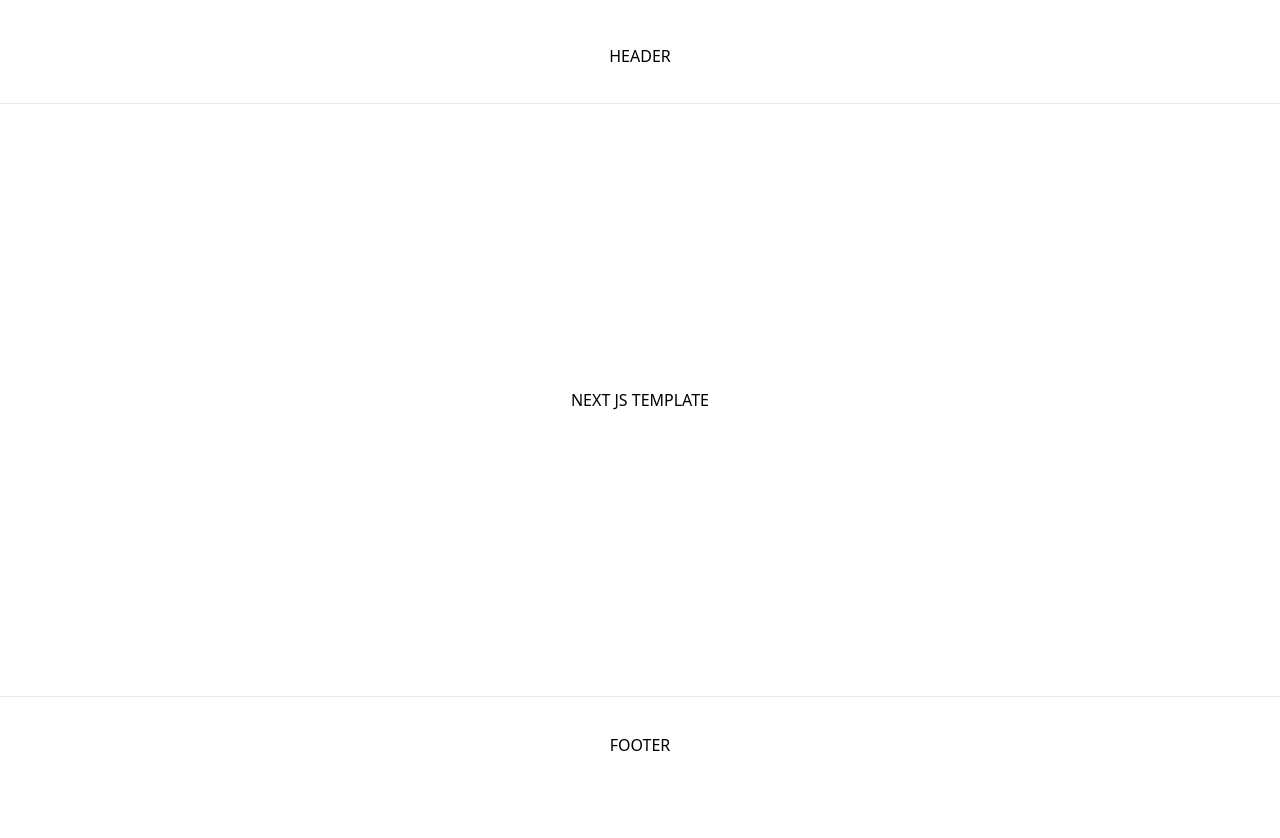
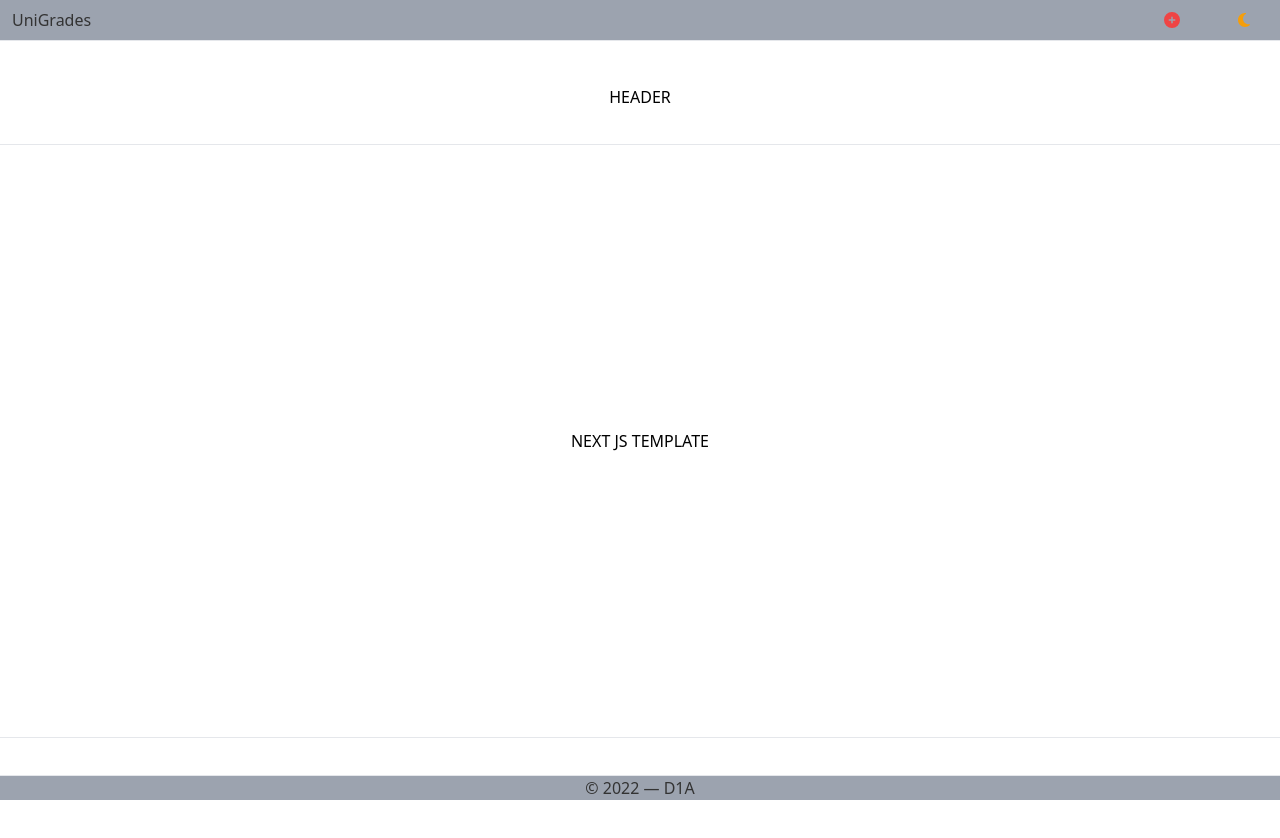
Before and after one commit to doinel1a/uni-grades, a Next.js app in the folder front-end/: page / in a window 1280 px wide. Shown: the top 838 px of the page. Before the commit the page ends 800 px from the top, so only its background shows below. Built offline with nearby package versions, Linux system fonts and the light colour scheme.

Commit message:
Context API implemented

```diff
--- /dev/null
+++ b/front-end/contexts/ContextProvider.tsx
@@ -0,0 +1,49 @@
+import React, { ReactNode, createContext, useContext, useState, useEffect } from 'react';
+
+import { themeDetector } from '../utils/ThemeDetector';
+import { existsInLocalStorage, getFromLocalStorageAsBoolean, setToLocalStorage } from '../utils/StorageHandler';
+
+interface IContextProviderProps {
+    isDarkMode: boolean;
+    setIsDarkMode: any;
+};
+
+const defaultProps: IContextProviderProps = {
+    isDarkMode: false,
+    setIsDarkMode: null
+};
+
+const StateContext: React.Context<IContextProviderProps> = createContext<IContextProviderProps>(defaultProps);
+
+export const ContextProvider = ( {children}: { children: ReactNode}) => {
+    const [isDarkMode, setIsDarkMode] = useState<boolean>(true);
+
+    useEffect( () => {
+        if(typeof window !== 'undefined')
+        {
+            if(!existsInLocalStorage('THEME_PREFERENCE'))
+            {
+                setToLocalStorage('THEME_PREFERENCE', themeDetector());
+                setIsDarkMode(themeDetector());
+            }
+
+            setIsDarkMode(getFromLocalStorageAsBoolean('THEME_PREFERENCE'));
+        }
+    }, []);
+
+    useEffect( () => {
+        setToLocalStorage('THEME_PREFERENCE', isDarkMode);
+    }, [isDarkMode]);
+
+    return(
+        <StateContext.Provider
+            value={{
+                isDarkMode, setIsDarkMode
+            }}
+        >
+            { children }
+        </StateContext.Provider>
+    );
+};
+
+export const useStateContext = () => useContext(StateContext);
--- a/front-end/pages/_app.tsx
+++ b/front-end/pages/_app.tsx
@@ -1,10 +1,20 @@
 import type { AppProps } from 'next/app';
+
+import { ContextProvider } from '../contexts/ContextProvider';
+import Header from '../components/Header';
+import Footer from '../components/Footer';
 
 import '../styles/globals.css';
 
 const App = ({ Component, pageProps }: AppProps) => {
     return(
-        <Component {...pageProps} />
+        <div className='w-screen h-screen'>
+            <ContextProvider>
+                <Header />
+                <Component {...pageProps} />
+                <Footer />
+            </ContextProvider>
+        </div>
     );
 };
 
```
